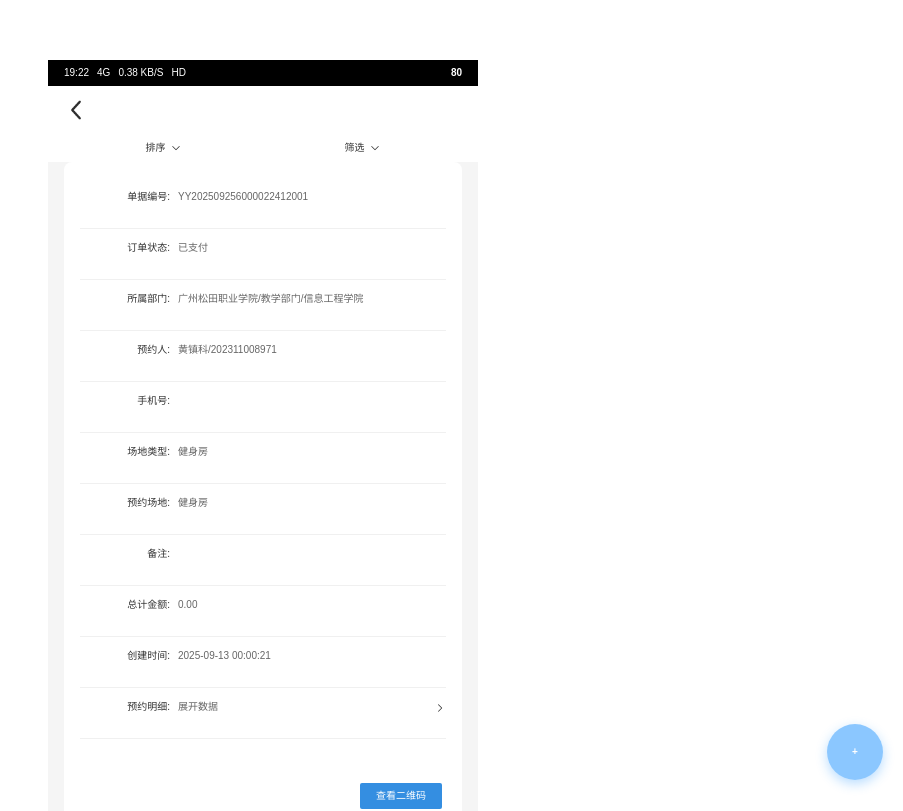
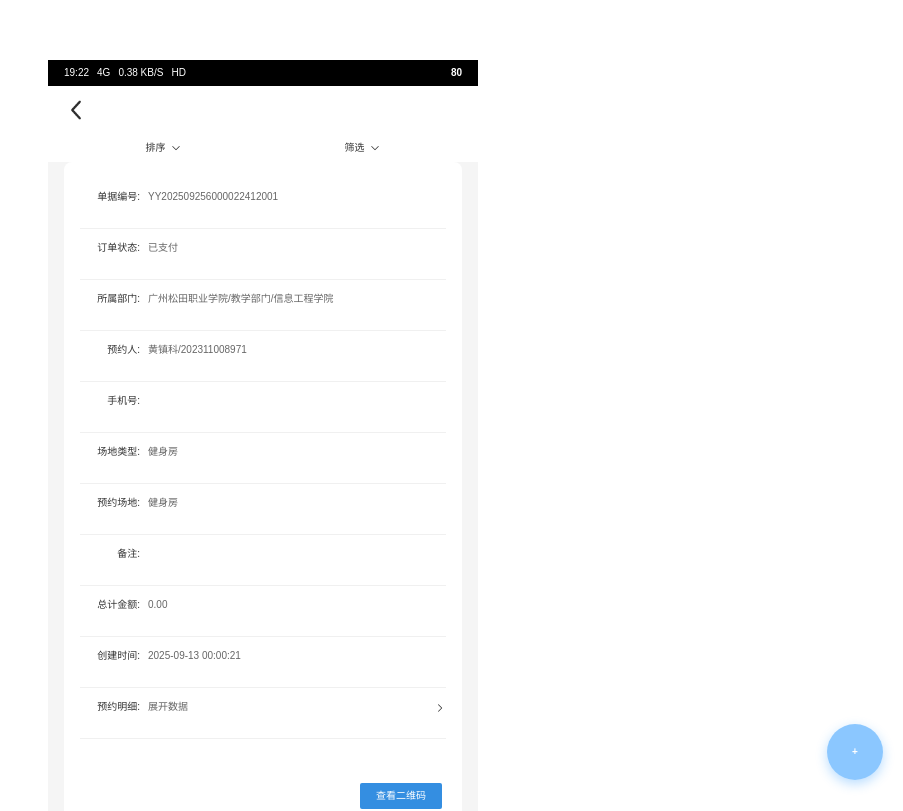
Before and after one commit to LMmkkj/educationgroup.cn.gzstjsf, a Vue app: page / in a window 1280 px wide. Shown: the top 811 px of the page, without its empty margins (377-1280 px from the left). Built offline with nearby package versions, Linux system fonts and the light colour scheme.

Commit message:
左侧减小

```diff
--- a/src/components/renwu_list.vue
+++ b/src/components/renwu_list.vue
@@ -573,7 +573,7 @@ export default {
 
 .label {
   color: #333;
-  min-width: 90px;
+  min-width: 60px;
   flex-shrink: 0;
   font-weight: normal;
   text-align: right;
```
